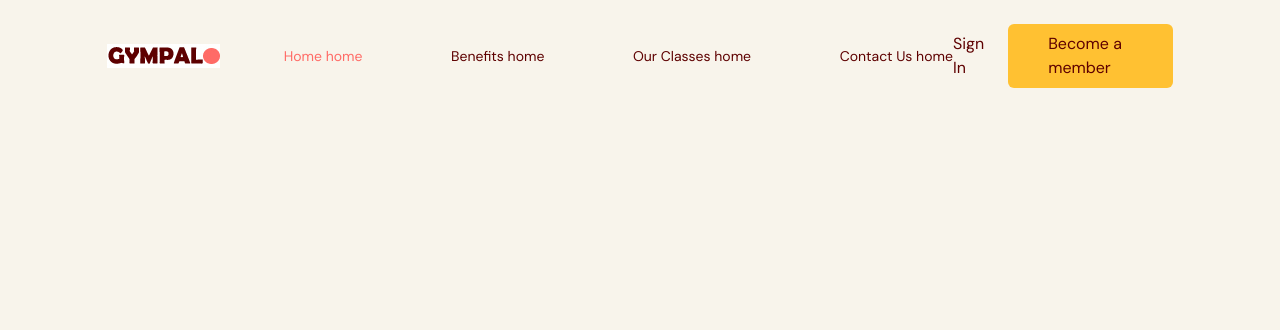
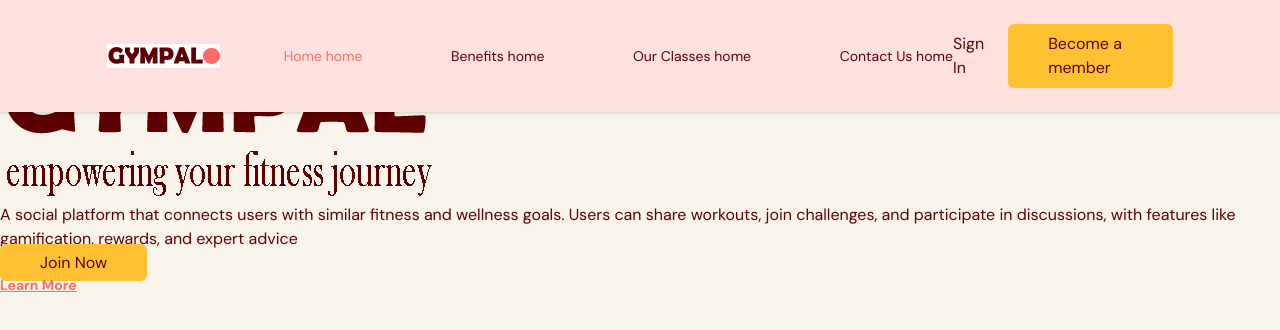
Before and after one commit to seunosinowo/GymPal, a React (Vite) app: page / in a window 1280 px wide. Shown: the top 330 px of the page. Built offline with nearby package versions, Linux system fonts and the light colour scheme.

Commit message:
Added some components

```diff
--- a/src/App.tsx
+++ b/src/App.tsx
@@ -1,14 +1,36 @@
 import Navbar from "@/scenes/navbar";
-import { useState } from "react";
+import { useEffect, useState } from "react";
 import { SelectedPage } from "@/shared/types";
+import Home from "./scenes/home/Home";
 
 
 function App() {
   const[selectedPage, setSelectedPage] = useState<SelectedPage>(SelectedPage.Home)
+  const[isTopofPage, setIsTopofPage] = useState<boolean>(false)
+
+
+  useEffect(() => {
+    const handleScroll = () => {
+      if(window.scrollY === 0) {
+        setIsTopofPage(true);
+        setSelectedPage(SelectedPage.Home);
+      }
+
+      if(window.scrollY ! == 0) setIsTopofPage(true);
+    }
+
+    window.addEventListener("scroll", handleScroll)
+    return () => window.removeEventListener("scroll", handleScroll)
+  }, [])
 
   return  (
   <div className="app bg-gray-20">
-    <Navbar selectedPage = {selectedPage} setSelectedPage = {setSelectedPage}/>
+    <Navbar
+      isTopofPage = {isTopofPage}
+      selectedPage = {selectedPage}
+      setSelectedPage = {setSelectedPage}/>
+
+      <Home setSelectedPage={setSelectedPage}/>
 
   </div>
   )
--- /dev/null
+++ b/src/scenes/home/Home.tsx
@@ -0,0 +1,66 @@
+// import useMediaQuery from '@/hooks/useMediaQuery';
+import Actionbutton from '@/shared/Actionbutton';
+import useMediaQuery from '@/hooks/useMediaQuery';
+import { SelectedPage } from '@/shared/types';
+import HomePageText from '@/assets/HomePageText.png'
+import AnchorLink from 'react-anchor-link-smooth-scroll';
+// import HomePageGraphic from '@/assets/HomePageGraphic.png'
+// import SponsorRedBull from '@/assets/SponsorRedBull.png'
+// import SponsorForbes from '@/assets/SponsorForbes.png'
+// import SponsorFortune from '@/assets/SponsorFortune.png'
+
+
+type Props = {
+    setSelectedPage: (value: SelectedPage) => void;
+};
+
+const Home = ({setSelectedPage}: Props) => {
+    const isAboveMediumScreens =  useMediaQuery("(min-width: 1060px)")
+  return (
+    <section id='home' className='gap-16 bg-gray-20 py-10 md:h-full md:pb-0'>
+        {/* Image and Main header */}
+        <div>
+            {/* Main Header */}
+            <div>
+                {/* Headings */}
+                <div>
+                    <div>
+                        <div>
+                            <img src={HomePageText} alt="home-page-text" />
+                        </div>
+                    </div>
+
+                    <p>
+                        A social platform that connects users with similar fitness and wellness
+                        goals. Users can share workouts, join challenges, and participate in
+                        discussions, with features like gamification, rewards, and expert advice
+                    </p>
+
+                </div>
+
+                {/* Actions */}
+                <div>
+                    <Actionbutton setSelectedPage={setSelectedPage}>
+                        Join Now
+                    </Actionbutton>
+                    <AnchorLink className='text-sm font-bold text-primary-500 underline hover:text-secondary-500 cursor-pointer'
+                    onClick={() => setSelectedPage(SelectedPage.ContactUs)}
+                    href={`#${SelectedPage.ContactUs}`}
+                    >
+
+                        <p>Learn More</p>
+                    </AnchorLink>
+                </div>
+            </div>
+
+
+            {/* Image */}
+            <div></div>
+        </div>
+    </section>
+  )
+}
+
+
+
+export default Home
--- a/src/scenes/navbar/index.tsx
+++ b/src/scenes/navbar/index.tsx
@@ -1,26 +1,25 @@
 import { useState } from "react"
-import { Bars3Icon } from "@heroicons/react/24/outline"
+import { Bars3Icon, XMarkIcon } from "@heroicons/react/24/outline"
 import Logo from "@/assets/Logo.jpg"
 import Link from "./Link"
 import { SelectedPage } from "@/shared/types";
 import useMediaQuery from "@/hooks/useMediaQuery";
 import Actionbutton from "@/shared/Actionbutton";
-// XMarkIcon
 
 type Props = {
+  isTopofPage: boolean;
   selectedPage: SelectedPage;
   setSelectedPage: (value: SelectedPage) => void;
 };
 
-const Navbar = ({selectedPage, setSelectedPage} : Props) => {
+const Navbar = ({isTopofPage, selectedPage, setSelectedPage} : Props) => {
   const flexBetween = "flex items-center justify-between"
   const isAboveMediumScreens = useMediaQuery("(min-width: 1060px)")
   const [isMenuToggled, setIsMenuToggled] = useState<boolean>(false)
+  const navbarBackground = isTopofPage ? "bg-primary-100 drop-shadow" : "";
 
   return <nav>
-    <div
-        className={`${flexBetween} fixed top-0 z-30 w-full py-6`}
-    >
+    <div className={`${navbarBackground} ${flexBetween} fixed top-0 z-30 w-full py-6`}>
       <div className={`${flexBetween} mx-auto w-5/6`}>
           <div className={`${flexBetween} w-full gap-16`}>
             {/* Left Side */}
@@ -65,7 +64,7 @@ const Navbar = ({selectedPage, setSelectedPage} : Props) => {
                   <button className="rounded-full bg-secondary-500 p-2"
                   onClick={() => setIsMenuToggled(!isMenuToggled)}
                   >
-                      <Bars3Icon/>gg
+                      <Bars3Icon className="h-6 w-6 text-white"/>
                   </button>
 
                 )}
@@ -78,7 +77,42 @@ const Navbar = ({selectedPage, setSelectedPage} : Props) => {
       </div>
       {/* Mobile Menu Modal */}
       {!isAboveMediumScreens && isMenuToggled && (
-        <div className="fixed right-0 bottom-0 z-40 h-full w-[300px]">
+        <div className="fixed right-0 bottom-0 z-40 h-full w-[300px] bg-primary-100 drop-shadow-xl">
+
+          {/* Closed Icon */}
+          <div className="flex justify-end p-10">
+            <button onClick={() => setIsMenuToggled(!isMenuToggled)}>
+                <XMarkIcon className="h-6 w-6 text-gray-400"/>
+            </button>
+          </div>
+
+          {/* Menu Icons */}
+          <div className="ml-[33%] flex flex-col gap-10 text-2xl">
+                  <Link
+                    page = "Home"
+                    selectedPage = {selectedPage}
+                    setSelectedPage = {setSelectedPage}
+                  />
+
+                  <Link
+                    page="Benefits"
+                    selectedPage = {selectedPage}
+                    setSelectedPage = {setSelectedPage}
+                  />
+
+                  <Link
+                    page="Our Classes"
+                    selectedPage = {selectedPage}
+                    setSelectedPage = {setSelectedPage}
+                  />
+
+                  <Link
+                    page="Contact Us"
+                    selectedPage = {selectedPage}
+                    setSelectedPage = {setSelectedPage}
+                  />
+
+                </div>
 
         </div>
       )}
```
Also changed, not shown: src/assets/HomePageText.png.
